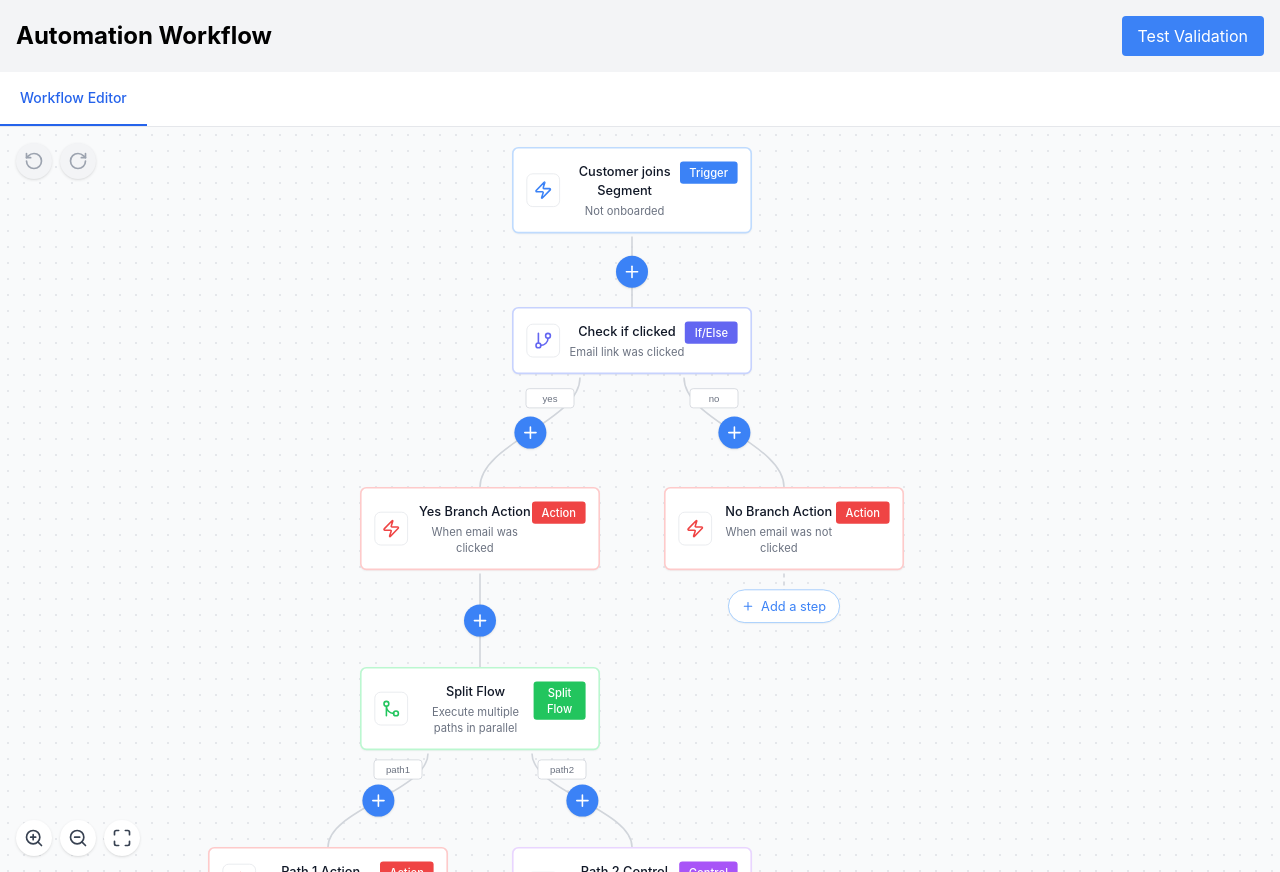
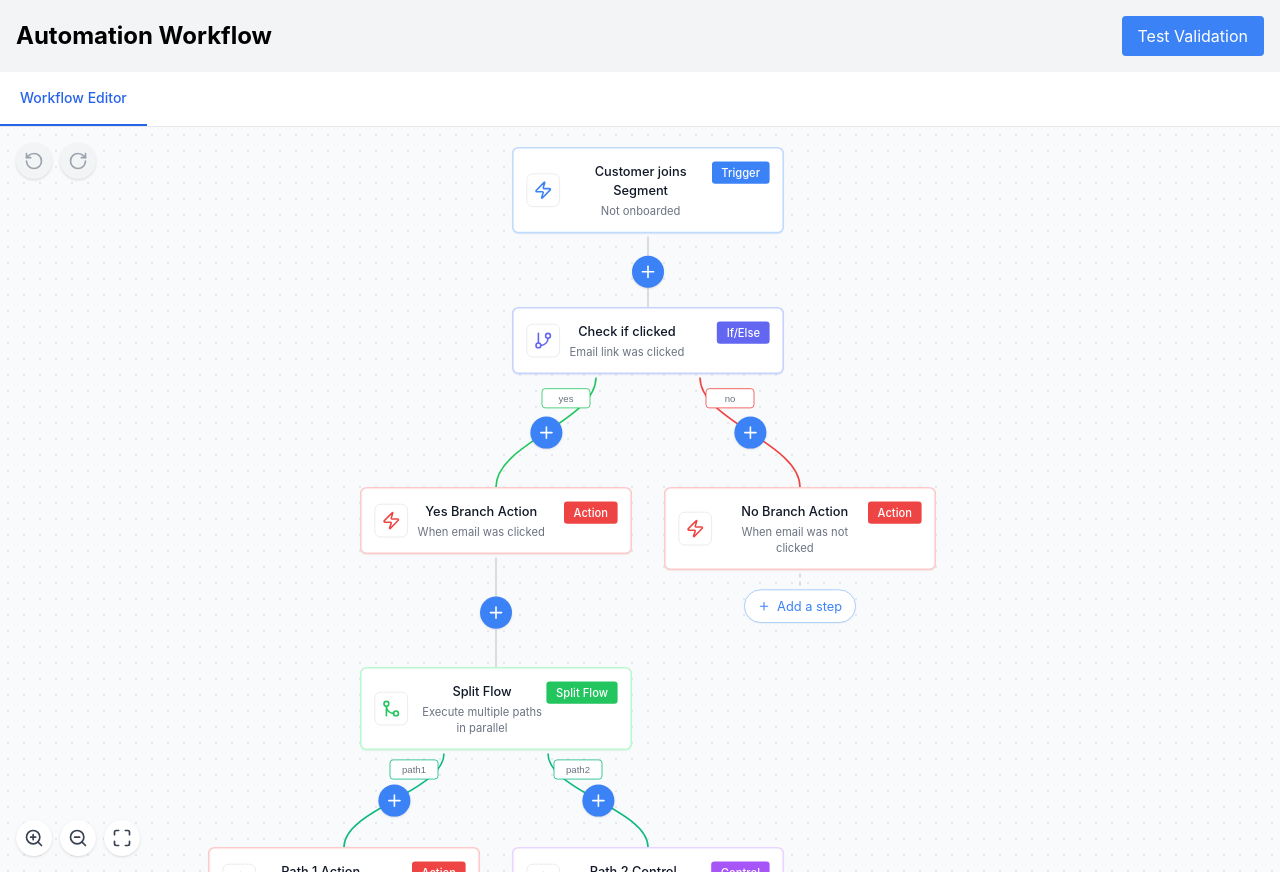
Before and after one commit to falvarez1/AutomationWorkflow, a React (Create React App) app: page / in a window 1280 px wide. Built offline with nearby package versions, Linux system fonts and the light colour scheme.

Commit message:
Enhance connector line rendering with dynamic edge colors and improve label positioning

```diff
--- a/src/AutomationWorkflow.jsx
+++ b/src/AutomationWorkflow.jsx
@@ -61,7 +61,8 @@ import {
   BUTTON_Y_OFFSET,
   NODE_TYPES,
   CONNECTION_TYPES,
-  INITIAL_WORKFLOW_STEPS
+  INITIAL_WORKFLOW_STEPS,
+  BRANCH_EDGE_COLORS
 } from './components/AutomationWorkflow/constants';
 
 // Register node types
@@ -967,8 +968,7 @@ const AutomationWorkflow = ({ initialWorkflowSteps = INITIAL_WORKFLOW_STEPS }) =
 // Render all connector lines between nodes
 const renderConnections = useCallback(() => {
   const connectors = [];
-  // Render standard connections
-  // Render standard connections
+
   workflowGraph.getAllEdges().forEach(edge => {
     const sourceNode = workflowGraph.getNode(edge.sourceId);
     const targetNode = workflowGraph.getNode(edge.targetId);
@@ -976,11 +976,25 @@ const renderConnections = useCallback(() => {
     if (!sourceNode || !targetNode) return;
 
     let connectionPoints;
+    let edgeColor = BRANCH_EDGE_COLORS.DEFAULT; // Default gray color
 
     if (edge.type === CONNECTION_TYPES.DEFAULT) {
       connectionPoints = calculateConnectionPoints(sourceNode, targetNode);
     } else if (edge.type === CONNECTION_TYPES.BRANCH) {
       connectionPoints = calculateBranchConnectionPoints(sourceNode, targetNode, edge.label);
+
+      // Apply color based on node type and branch label
+      if (sourceNode.type === NODE_TYPES.IFELSE) {
+        if (edge.label === 'yes') {
+          edgeColor = BRANCH_EDGE_COLORS.IFELSE.YES;
+        } else if (edge.label === 'no') {
+          edgeColor = BRANCH_EDGE_COLORS.IFELSE.NO;
+        }
+      } else if (sourceNode.type === NODE_TYPES.SPLITFLOW) {
+        // For split flow, use branch-specific colors or default
+        const branchKey = `BRANCH_${edge.label}`;
+        edgeColor = BRANCH_EDGE_COLORS.SPLITFLOW[branchKey] || BRANCH_EDGE_COLORS.SPLITFLOW.DEFAULT;
+      }
     }
 
     // Check if this edge is connected to the selected node
@@ -995,6 +1009,7 @@ const renderConnections = useCallback(() => {
           endPos={connectionPoints.endPos}
           isHighlighted={isConnectedToSelectedNode}
           label={edge.type === CONNECTION_TYPES.BRANCH ? edge.label : null}
+          color={edgeColor}
         />
       );
     }
--- a/src/components/AutomationWorkflow/constants.js
+++ b/src/components/AutomationWorkflow/constants.js
@@ -1,126 +1,262 @@
-// Workflow constants
-export const DEFAULT_NODE_HEIGHT = 90;
-export const DEFAULT_NODE_WIDTH = 300;
-export const GRID_SIZE = 20;
-export const ZOOM_MIN = 0.2;
-export const ZOOM_MAX = 2;
-export const AUTO_HIDE_TIMEOUT = 2500; // 2.5 seconds
-export const BUTTON_SIZE = 40;
+/**
+ * Layout constants - controls the visual appearance and sizing of the workflow elements
+ */
+export const LAYOUT = {
+  // Node dimensions
+  NODE: {
+    DEFAULT_HEIGHT: 90,
+    DEFAULT_WIDTH: 340,
+  },
 
-// Edge connection offsets
-export const EDGE_INPUT_Y_OFFSET = 0; // Offset for input edge connections (top of node)
-export const EDGE_OUTPUT_Y_OFFSET = 40; // Offset for output edge connections (bottom of node)
-export const BUTTON_Y_OFFSET = 0; // Default vertical offset for "+" buttons
+  // Grid settings
+  GRID: {
+    SIZE: 20,
+  },
 
-// Node types
-export const NODE_TYPES = {
-  TRIGGER: 'trigger',
-  CONTROL: 'control',
-  ACTION: 'action',
-  IFELSE: 'ifelse',
-  SPLITFLOW: 'splitflow'
+  // Zoom constraints
+  ZOOM: {
+    MIN: 0.2,
+    MAX: 2,
+  },
+
+  // UI element sizing
+  BUTTON: {
+    SIZE: 40,
+    Y_OFFSET: 0, // Default vertical offset for "+" buttons
+  },
+
+  // Edge connection positioning
+  EDGE: {
+    INPUT_Y_OFFSET: 0,  // Offset for input edge connections (top of node)
+    OUTPUT_Y_OFFSET: 40, // Offset for output edge connections (bottom of node)
+  },
+
+  // Timing constants
+  TIMING: {
+    AUTO_HIDE_TIMEOUT: 2500, // 2.5 seconds
+  }
 };
 
-// Connection types
-export const CONNECTION_TYPES = {
-  DEFAULT: 'default',
-  BRANCH: 'branch'
+// For backward compatibility with existing code
+export const DEFAULT_NODE_HEIGHT = LAYOUT.NODE.DEFAULT_HEIGHT;
+export const DEFAULT_NODE_WIDTH = LAYOUT.NODE.DEFAULT_WIDTH;
+export const GRID_SIZE = LAYOUT.GRID.SIZE;
+export const ZOOM_MIN = LAYOUT.ZOOM.MIN;
+export const ZOOM_MAX = LAYOUT.ZOOM.MAX;
+export const AUTO_HIDE_TIMEOUT = LAYOUT.TIMING.AUTO_HIDE_TIMEOUT;
+export const BUTTON_SIZE = LAYOUT.BUTTON.SIZE;
+export const BUTTON_Y_OFFSET = LAYOUT.BUTTON.Y_OFFSET;
+export const EDGE_INPUT_Y_OFFSET = LAYOUT.EDGE.INPUT_Y_OFFSET;
+export const EDGE_OUTPUT_Y_OFFSET = LAYOUT.EDGE.OUTPUT_Y_OFFSET;
+
+/**
+ * Node type definitions
+ * These define the available types of nodes in the workflow system
+ */
+export const NODE_TYPES = Object.freeze({
+  // Event-based nodes
+  TRIGGER: 'trigger',   // Starting point of a workflow, triggered by an event
+
+  // Flow control nodes
+  CONTROL: 'control',   // Controls flow without performing actions
+  IFELSE: 'ifelse',     // Conditional branching based on a condition
+  SPLITFLOW: 'splitflow', // Executes multiple paths in parallel
+
+  // Operation nodes
+  ACTION: 'action',     // Performs a specific operation or task
+});
+
+/**
+ * Connection type definitions
+ * These define how nodes connect to each other in the workflow
+ */
+export const CONNECTION_TYPES = Object.freeze({
+  DEFAULT: 'default', // Standard connection between nodes
+  BRANCH: 'branch'    // Specialized connection for branching flows
+});
+
+// Color palette - centralized color definitions
+export const COLORS = {
+  // Primary colors
+  GREEN: {
+    PRIMARY: '#22C55E',
+    DARK: '#059669',
+    LIGHT: '#34D399',
+    MEDIUM: '#10B981',
+  },
+  RED: {
+    PRIMARY: '#EF4444',
+  },
+  BLUE: {
+    PRIMARY: '#3B82F6',
+  },
+  GRAY: {
+    PRIMARY: '#D1D5DB',
+  }
 };
 
-// Initial workflow steps for demo/testing
-export const INITIAL_WORKFLOW_STEPS = [
+// Branch edge colors - using semantic color references
+export const BRANCH_EDGE_COLORS = {
+  // If/Else branch colors
+  IFELSE: {
+    YES: COLORS.GREEN.PRIMARY, // Green - intuitive color for "yes" branch (success/approval)
+    NO: COLORS.RED.PRIMARY,    // Red - intuitive color for "no" branch (rejection/negative)
+  },
+  // Split flow branch colors
+  SPLITFLOW: {
+    DEFAULT: COLORS.GREEN.MEDIUM, // Green - matches Split Flow node color
+    BRANCH_1: COLORS.GREEN.DARK,  // Darker green for first branch
+    BRANCH_2: COLORS.GREEN.LIGHT, // Lighter green for second branch
+    // Add more branch colors as needed
+  },
+  // Default connection color
+  DEFAULT: COLORS.GRAY.PRIMARY,    // Gray
+  // Highlighted connection color
+  HIGHLIGHTED: COLORS.BLUE.PRIMARY // Blue
+};
+
+// Add this to your BRANCH_EDGE_COLORS object or create a new config section
+
+export const EDGE_HIGHLIGHT_CONFIG = {
+  PRESERVE_COLOR: true, // When true, highlighted edges maintain their color
+  INCREASE_WIDTH: true, // Increase stroke width on highlight
+  USE_DASHED_LINE: true, // Use dashed lines to indicate highlight
+};
+
+/**
+ * Default context menu configuration
+ * Provides consistent menu positioning across nodes
+ */
+export const DEFAULT_CONTEXT_MENU_CONFIG = Object.freeze({
+  position: 'right',
+  offsetX: -5,
+  offsetY: 0,
+  orientation: 'vertical'
+});
+
+/**
+ * Safely get window dimensions with fallback values for SSR environments
+ * @returns {{width: number, height: number}} Dimensions object
+ */
+const getSafeWindowDimensions = () => {
+  try {
+    if (typeof window !== 'undefined' && window.innerWidth) {
+      return {
+        width: window.innerWidth,
+        height: window.innerHeight
+      };
+    }
+  } catch (e) {
+    console.warn('Window object not available, using default dimensions');
+  }
+
+  // Default fallback values if window is not available (SSR)
+  return { width: 1200, height: 800 };
+};
+
+/**
+ * Initial workflow steps for demo/testing
+ * This provides a complete example workflow with various node types
+ * @type {Array<Object>}
+ */
+export const INITIAL_WORKFLOW_STEPS = Object.freeze([
+  // Trigger node - starting point of the workflow
   {
     id: "customer-joins-node",
-    type: 'trigger',
+    type: NODE_TYPES.TRIGGER,
     title: 'Customer joins Segment',
     subtitle: 'Not onboarded',
-    position: { x: window.innerWidth / 2, y: 25 },
-    height: DEFAULT_NODE_HEIGHT,
-    contextMenuConfig: { position: 'right', offsetX: -5, offsetY: 0, orientation: 'vertical' },
+    position: { x: getSafeWindowDimensions().width / 2, y: 25 },
+    height: LAYOUT.NODE.DEFAULT_HEIGHT,
+    contextMenuConfig: DEFAULT_CONTEXT_MENU_CONFIG,
     outgoingConnections: {
       default: { targetNodeId: "check-clicked-node" }
     }
   },
+
+  // If/Else conditional node
   {
     id: "check-clicked-node",
-    type: 'ifelse',
+    type: NODE_TYPES.IFELSE,
     title: 'Check if clicked',
     subtitle: 'Email link was clicked',
-    position: { x: window.innerWidth / 2, y: 225 },
-    height: DEFAULT_NODE_HEIGHT,
-    contextMenuConfig: { position: 'right', offsetX: -5, offsetY: 0, orientation: 'vertical' },
+    position: { x: getSafeWindowDimensions().width / 2, y: 225 },
+    height: LAYOUT.NODE.DEFAULT_HEIGHT,
+    contextMenuConfig: DEFAULT_CONTEXT_MENU_CONFIG,
     branchConnections: {
-      // Add connections to "yes" and "no" branches
-      "yes": { targetNodeId: "yes-branch-node" },
-      "no": { targetNodeId: "no-branch-node" }
+      "yes": { targetNodeId: "yes-branch-node" }, // YES branch
+      "no": { targetNodeId: "no-branch-node" }    // NO branch
     }
   },
-  // Add the "yes" branch node
+
+  // "Yes" branch action node
   {
     id: "yes-branch-node",
-    type: 'action',
+    type: NODE_TYPES.ACTION,
     title: 'Yes Branch Action',
     subtitle: 'When email was clicked',
-    // Position to the left based on getBranchEndpoint function
-    position: { x: window.innerWidth / 2 - 190, y: 450 },
-    height: DEFAULT_NODE_HEIGHT,
-    contextMenuConfig: { position: 'right', offsetX: -5, offsetY: 0, orientation: 'vertical' },
+    position: { x: getSafeWindowDimensions().width / 2 - 190, y: 450 },
+    height: LAYOUT.NODE.DEFAULT_HEIGHT,
+    contextMenuConfig: DEFAULT_CONTEXT_MENU_CONFIG,
     outgoingConnections: {
-      default: { targetNodeId: "split-flow-node" } // Connect to our new splitflow node
+      default: { targetNodeId: "split-flow-node" }
     }
   },
-  // Add the "no" branch node
+
+  // "No" branch action node
   {
     id: "no-branch-node",
-    type: 'action',
+    type: NODE_TYPES.ACTION,
     title: 'No Branch Action',
     subtitle: 'When email was not clicked',
-    // Position to the right based on getBranchEndpoint function
-    position: { x: window.innerWidth / 2 + 190, y: 450 },
-    height: DEFAULT_NODE_HEIGHT,
-    contextMenuConfig: { position: 'right', offsetX: -5, offsetY: 0, orientation: 'vertical' },
+    position: { x: getSafeWindowDimensions().width / 2 + 190, y: 450 },
+    height: LAYOUT.NODE.DEFAULT_HEIGHT,
+    contextMenuConfig: DEFAULT_CONTEXT_MENU_CONFIG,
     outgoingConnections: {
-      default: { targetNodeId: null } // Can connect to another node if needed
+      default: { targetNodeId: null }
     }
   },
-  // Add new splitflow node
+
+  // Split flow node - for parallel processing
   {
     id: "split-flow-node",
-    type: 'splitflow',
+    type: NODE_TYPES.SPLITFLOW,
     title: 'Split Flow',
     subtitle: 'Execute multiple paths in parallel',
-    position: { x: window.innerWidth / 2 - 190, y: 675 },
-    height: DEFAULT_NODE_HEIGHT,
-    contextMenuConfig: { position: 'right', offsetX: -5, offsetY: 0, orientation: 'vertical' },
+    position: { x: getSafeWindowDimensions().width / 2 - 190, y: 675 },
+    height: LAYOUT.NODE.DEFAULT_HEIGHT,
+    contextMenuConfig: DEFAULT_CONTEXT_MENU_CONFIG,
     branchConnections: {
       "path1": { targetNodeId: "path1-action-node" },
       "path2": { targetNodeId: "path2-control-node" }
     }
   },
-  // Add path1 child node
+
+  // Path 1 action node
   {
     id: "path1-action-node",
-    type: 'action',
+    type: NODE_TYPES.ACTION,
     title: 'Path 1 Action',
     subtitle: 'First parallel process',
-    position: { x: window.innerWidth / 2 - 380, y: 900 },
-    height: DEFAULT_NODE_HEIGHT,
-    contextMenuConfig: { position: 'right', offsetX: -5, offsetY: 0, orientation: 'vertical' },
+    position: { x: getSafeWindowDimensions().width / 2 - 380, y: 900 },
+    height: LAYOUT.NODE.DEFAULT_HEIGHT,
+    contextMenuConfig: DEFAULT_CONTEXT_MENU_CONFIG,
     outgoingConnections: {
       default: { targetNodeId: null }
     }
   },
-  // Add path2 child node
+
+  // Path 2 control node
   {
     id: "path2-control-node",
-    type: 'control',
+    type: NODE_TYPES.CONTROL,
     title: 'Path 2 Control',
     subtitle: 'Second parallel process',
-    position: { x: window.innerWidth / 2, y: 900 },
-    height: DEFAULT_NODE_HEIGHT,
-    contextMenuConfig: { position: 'right', offsetX: -5, offsetY: 0, orientation: 'vertical' },
+    position: { x: getSafeWindowDimensions().width / 2, y: 900 },
+    height: LAYOUT.NODE.DEFAULT_HEIGHT,
+    contextMenuConfig: DEFAULT_CONTEXT_MENU_CONFIG,
     outgoingConnections: {
       default: { targetNodeId: null }
     }
   }
-];
+]);
--- a/src/components/AutomationWorkflow/ui/ConnectorLine.jsx
+++ b/src/components/AutomationWorkflow/ui/ConnectorLine.jsx
@@ -1,10 +1,13 @@
 import React from 'react';
+import { BRANCH_EDGE_COLORS, EDGE_HIGHLIGHT_CONFIG } from '../constants';
 
-// Connector Line Component with Bezier Curves for smoother connections
-const ConnectorLine = ({ startPos, endPos, isHighlighted = false, label = null }) => {
-  // Use the positions as passed in - they're already positioned correctly
-  // The startPos is the center bottom of the source node
-  // The endPos is the center top of the target node
+const ConnectorLine = ({
+  startPos,
+  endPos,
+  isHighlighted,
+  label,
+  color = BRANCH_EDGE_COLORS.DEFAULT // Default color if not specified
+}) => {
   const startX = startPos.x;
   const startY = startPos.y;
   const endX = endPos.x;
@@ -20,7 +23,6 @@ const ConnectorLine = ({ startPos, endPos, isHighlighted = false, label = null }
   const ctrl2Y = endY - curveStrength;
 
   // Calculate label placement - position it closer to the source node for branches
-  // This moves it to 1/4 of the way along the connection instead of the midpoint
   const labelPosition = label ? 0.3 : 0.5; // Closer to source if it has a label
   const midX = startX + (endX - startX) * labelPosition;
   const midY = startY + (endY - startY) * labelPosition;
@@ -28,11 +30,15 @@ const ConnectorLine = ({ startPos, endPos, isHighlighted = false, label = null }
   // For branch labels, position them higher up to avoid button overlap
   const labelOffsetY = label ? -15 : 0;
 
+  // Use the appropriate highlight color based on settings
+  const highlightStroke = EDGE_HIGHLIGHT_CONFIG.PRESERVE_COLOR ? color : BRANCH_EDGE_COLORS.HIGHLIGHTED;
+
+  // Build path style with configuration options
   const pathStyle = {
-    stroke: isHighlighted ? '#3B82F6' : '#D1D5DB',
-    strokeWidth: isHighlighted ? 3 : 2,
+    stroke: isHighlighted ? highlightStroke : color,
+    strokeWidth: isHighlighted && EDGE_HIGHLIGHT_CONFIG.INCREASE_WIDTH ? 3 : 2,
     fill: 'none',
-    strokeDasharray: isHighlighted ? '5,5' : 'none'
+    strokeDasharray: isHighlighted && EDGE_HIGHLIGHT_CONFIG.USE_DASHED_LINE ? '5,5' : 'none'
   };
 
   return (
@@ -51,7 +57,7 @@ const ConnectorLine = ({ startPos, endPos, isHighlighted = false, label = null }
             rx="4"
             ry="4"
             fill="white"
-            stroke={isHighlighted ? '#3B82F6' : '#D1D5DB'}
+            stroke={isHighlighted ? highlightStroke : color}
             strokeWidth="1"
           />
           <text
@@ -60,7 +66,7 @@ const ConnectorLine = ({ startPos, endPos, isHighlighted = false, label = null }
             textAnchor="middle"
             fontSize="12"
             fontFamily="Arial, sans-serif"
-            fill={isHighlighted ? '#3B82F6' : '#6B7280'}
+            fill={isHighlighted ? (EDGE_HIGHLIGHT_CONFIG.PRESERVE_COLOR ? '#6B7280' : highlightStroke) : '#6B7280'}
           >
             {label}
           </text>
--- a/src/components/AutomationWorkflow/ui/WorkflowStep.jsx
+++ b/src/components/AutomationWorkflow/ui/WorkflowStep.jsx
@@ -118,7 +118,7 @@ const WorkflowStep = ({
         };
       case NODE_TYPES.SPLITFLOW:
         return {
-          label: <span className="px-3 py-1 text-sm font-medium text-white bg-green-500 rounded">Split Flow</span>,
+          label: <span className="px-3 py-1 text-sm font-medium text-white whitespace-nowrap bg-green-500 rounded">Split Flow</span>,
           icon: <GitMerge className="w-6 h-6 text-green-500" />,
           borderColor: 'border-green-200',
           hoverColor: 'hover:border-green-400',
```
Lines whose indentation alone changed are shown as unchanged.
